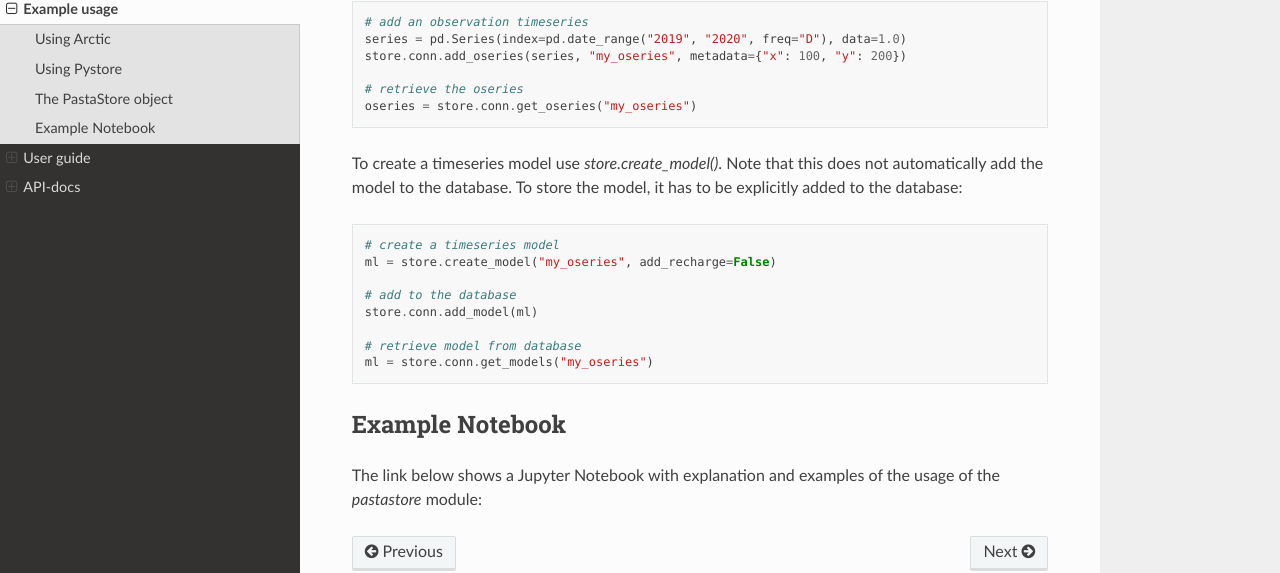
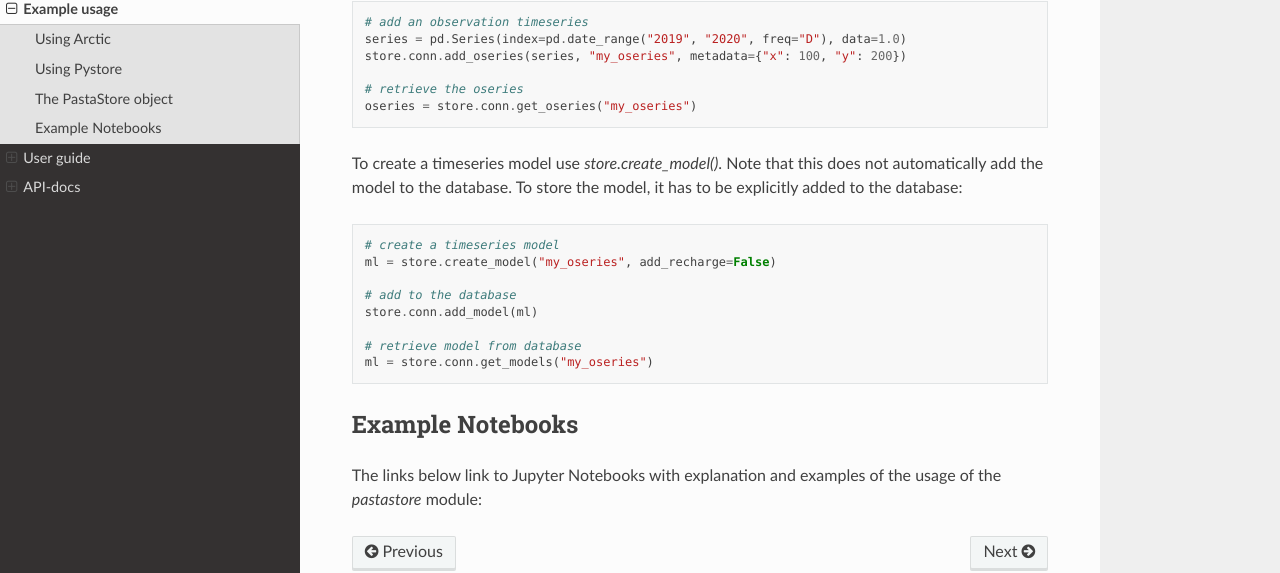
Before and after one commit to pastas/pastastore, a Sphinx documentation site: the page built from docs/examples.rst, in a window 1280 px wide and 900 px high, scrolled down 871 px. Shown: the part 199-772 px from the top of the window. Built offline with Sphinx 7.4.7 and the Read the Docs theme 2.0.0, drawn with Linux system fonts in a browser that asks for light colours; the version number is read from the project's files by our own code; some of the changed lines change nothing that is shown.

Commit message:
update docs update examples for docs update docs settings to avoid latex unicode error

```diff
--- a/docs/conf.py
+++ b/docs/conf.py
@@ -146,7 +146,16 @@
 
     # Additional stuff for the LaTeX preamble.
     #
-    # 'preamble': '',
+    'preamble': r"""\makeatletter
+\def\UTFviii@defined#1{%
+  \ifx#1\relax
+      -%
+  \else\expandafter
+    #1%
+  \fi
+}
+
+\makeatother""",
 
     # Latex figure (float) alignment
     #
@@ -179,7 +188,7 @@
 #  dir menu entry, description, category)
 texinfo_documents = [
     (master_doc, 'pastastore', 'pastastore Documentation',
-     author, 'pastastore', 'One line description of project.',
+     author, 'pastastore', 'Tools for managing timeseries and Pastas models',
      'Miscellaneous'),
 ]
 
--- a/docs/examples.rst
+++ b/docs/examples.rst
@@ -69,10 +69,10 @@
    ml = store.conn.get_models("my_oseries")
 
 
-Example Notebook
-----------------
+Example Notebooks
+-----------------
 
-The link below shows a Jupyter Notebook with explanation and examples of the
+The links below link to Jupyter Notebooks with explanation and examples of the
 usage of the `pastastore` module:
 
 .. toctree::
```
Also changed, not shown: 2 other files.
